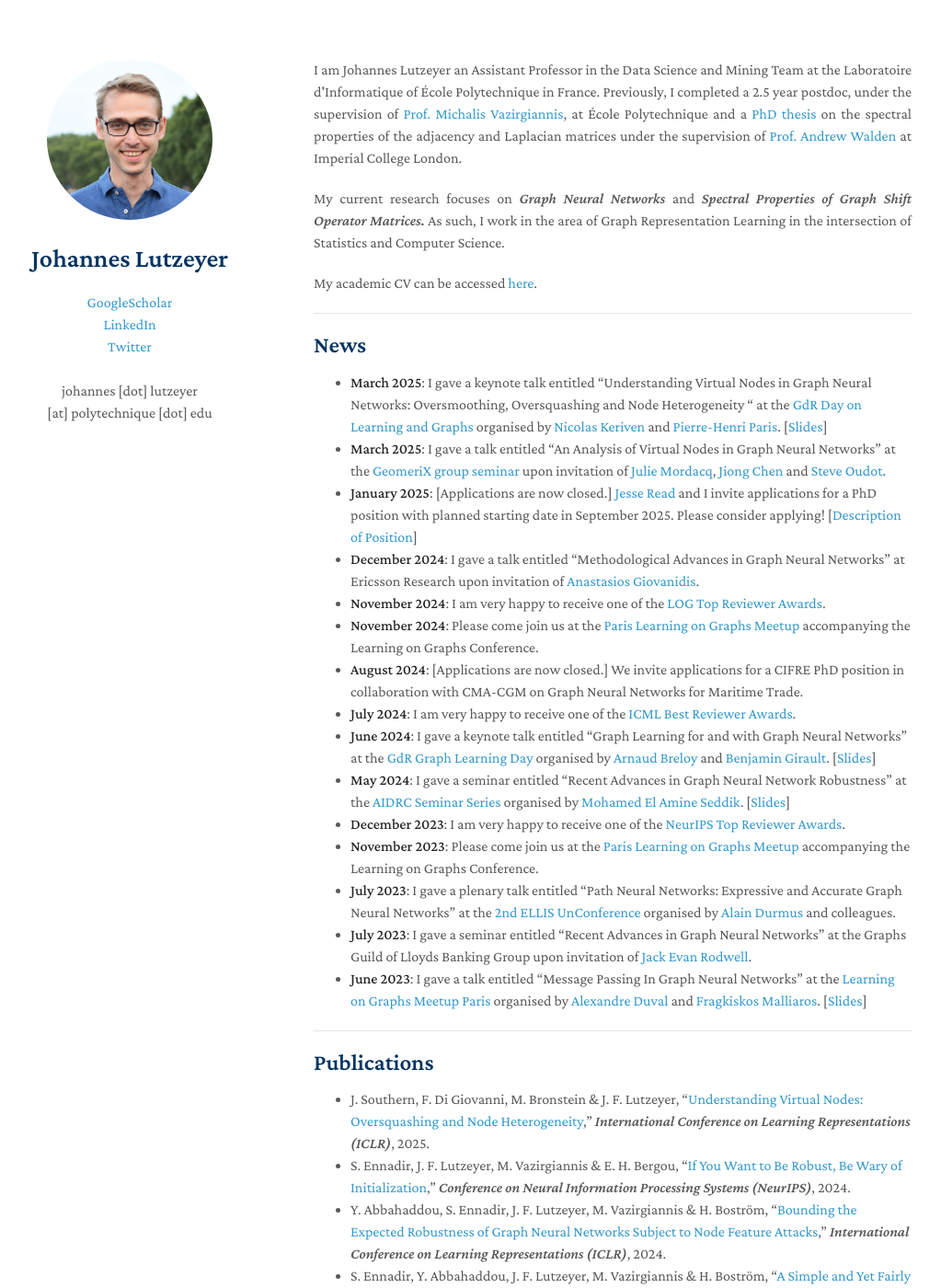
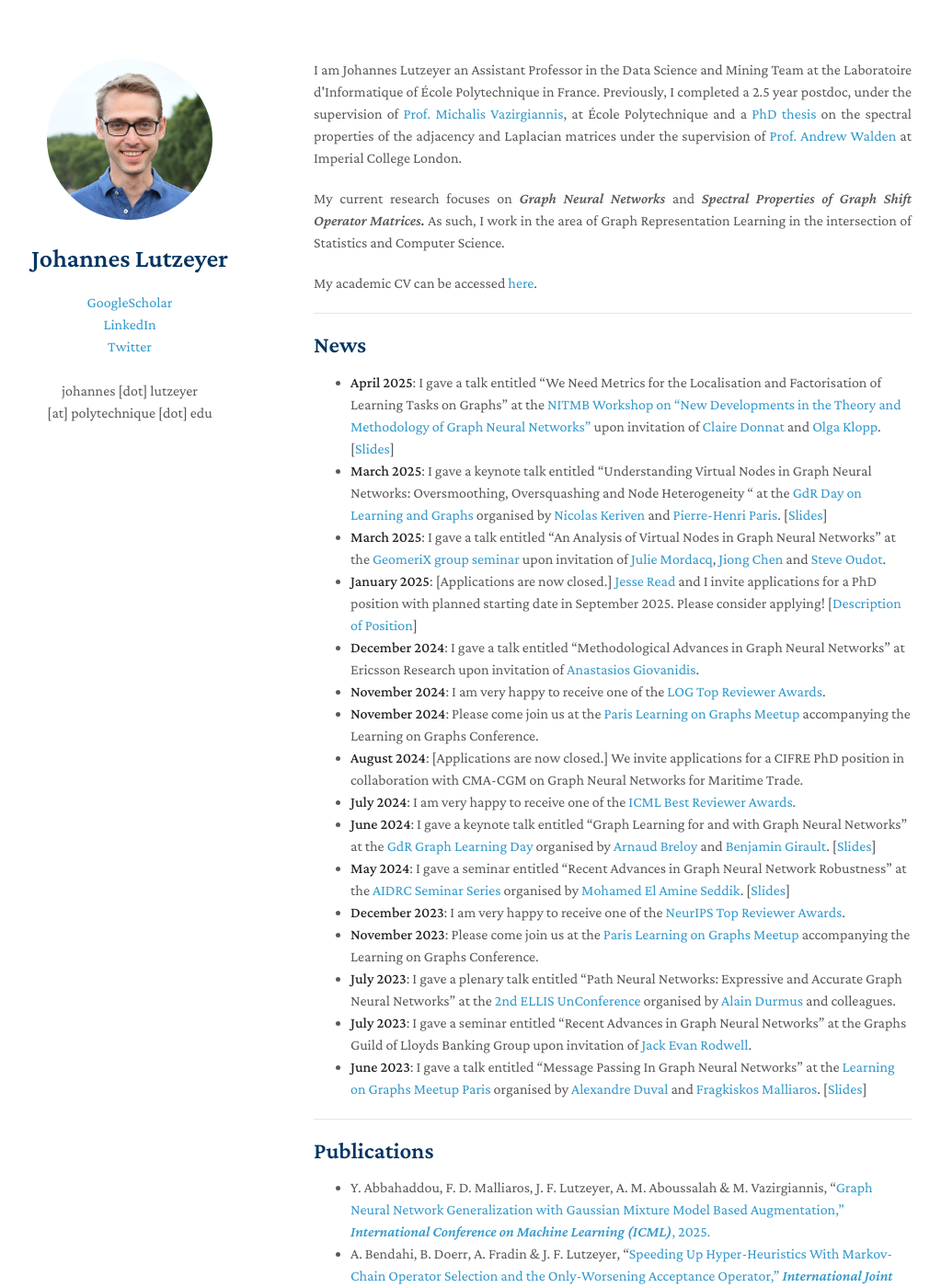
Before and after one commit to johanneslutzeyer/johanneslutzeyer.github.io, a Jekyll site: the page built from index.md, in a window 1280 px wide and 1400 px high. Shown: the whole window at 92% size, without its empty margins (129-1152 px from the left). Built offline with Jekyll 4.4.1, drawn with Linux system fonts in a browser that asks for light colours; our own code applies the rules of GitHub Pages for plain Markdown files; a script that is not in the unit is left out; some of the changed text lies outside the part shown.

Commit message:
Update index.md

```diff
--- a/index.md
+++ b/index.md
@@ -13,6 +13,7 @@ My academic CV can be accessed <a href="https://johanneslutzeyer.com/doc/Johanne
 ---
 
 ## News
+- **April 2025**: I gave a talk entitled "We Need Metrics for the Localisation and Factorisation of Learning Tasks on Graphs" at the <a href="https://www.nitmb.org/theory-and-methodology-of-graph-neural-networks" target=" blank">NITMB Workshop on "New Developments in the Theory and Methodology of Graph Neural Networks"</a> upon invitation of <a href="https://donnate.github.io/" target=" blank">Claire Donnat</a> and <a href="https://faculty.essec.edu/en/cv/klopp-olga/" target=" blank">Olga Klopp</a>. [<a href="https://johanneslutzeyer.com/doc/2025-03-31_JohannesLutzeyer_UnderstandingVirtualNodesInGraphNeuralNetworks_Handout.pdf" target=" blank">Slides</a>]
 - **March 2025**: I gave a keynote talk entitled "Understanding Virtual Nodes in Graph Neural Networks: Oversmoothing, Oversquashing and Node Heterogeneity " at the <a href="https://gdr-iasis.cnrs.fr/reunions/apprentissage-et-graphes/" target="_blank">GdR Day on Learning and Graphs</a> organised by <a href="https://nkeriven.github.io/" target="_blank">Nicolas Keriven</a> and <a href="https://phparis.net/" target="_blank">Pierre-Henri Paris</a>. [<a href="https://johanneslutzeyer.com/doc/2025-03-31_JohannesLutzeyer_UnderstandingVirtualNodesInGraphNeuralNetworks_Handout.pdf" target=" blank">Slides</a>]
 - **March 2025**: I gave a talk entitled "An Analysis of Virtual Nodes in Graph Neural Networks" at the <a href="https://team.inria.fr/geomerix/seminars-2/" target=" blank">GeomeriX group seminar</a> upon invitation of <a href="https://jumdc.github.io/" target=" blank">Julie Mordacq</a>, <a href="https://jiongchen.github.io/" target=" blank">Jiong Chen</a> and <a href="https://geometrica.saclay.inria.fr/team/Steve.Oudot/" target=" blank">Steve Oudot</a>.
 - **January 2025**: [Applications are now closed.] <a href="https://jmread.github.io/" target=" blank">Jesse Read</a> and I invite applications for a PhD position with planned starting date in September 2025. Please consider applying! [<a href="https://johanneslutzeyer.com/doc/2025_01_DGSP_PhDPosition.pdf" target="_blank">Description of Position</a>]
@@ -33,6 +34,9 @@ My academic CV can be accessed <a href="https://johanneslutzeyer.com/doc/Johanne
 ---
 
 ## Publications
+- Y. Abbahaddou, F. D. Malliaros, J. F. Lutzeyer, A. M. Aboussalah & M. Vazirgiannis, "<a href="https://arxiv.org/pdf/2411.08638?" target="_blank">Graph Neural Network Generalization with Gaussian Mixture Model Based Augmentation," *International Conference on Machine Learning (ICML)*, 2025.
+- A. Bendahi, B. Doerr, A. Fradin & J. F. Lutzeyer, "<a href="https://arxiv.org/pdf/2506.01107" target="_blank">Speeding Up Hyper-Heuristics With Markov-Chain Operator Selection and the Only-Worsening Acceptance Operator," *International Joint Conference on Artificial Intelligence (IJCAI)*, 2025.
+- N. Kormann, M. Ramuz, Z. Nisar, N. S. Schaadt, H. Annuth, B. Doerr, F. Feuerhake, T. Lampert & J. F. Lutzeyer, "<a href="https://arxiv.org/pdf/2506.02542?" target="_blank">HIEGNet: A Heterogenous Graph Neural Network Including the Immune Environment in Glomeruli Classification," *Medical Imaging with Deep Learning Conference (MIDL)*, 2025.
 - J. Southern, F. Di Giovanni, M. Bronstein & J. F. Lutzeyer, "<a href="https://arxiv.org/pdf/2405.13526" target="_blank">Understanding Virtual Nodes: Oversquashing and Node Heterogeneity</a>," *International Conference on Learning Representations (ICLR)*, 2025.
 - S. Ennadir, J. F. Lutzeyer, M. Vazirgiannis & E. H. Bergou, "<a href="https://openreview.net/pdf?id=nxumYwxJPB" target="_blank">If You Want to Be Robust, Be Wary of Initialization</a>," *Conference on Neural Information Processing Systems (NeurIPS)*, 2024.
 - Y. Abbahaddou, S. Ennadir, J. F. Lutzeyer, M. Vazirgiannis & H. Boström, "<a href="https://arxiv.org/pdf/2404.17947" target="_blank">Bounding the Expected Robustness of Graph Neural Networks Subject to Node Feature Attacks</a>," *International Conference on Learning Representations (ICLR)*, 2024.
```
